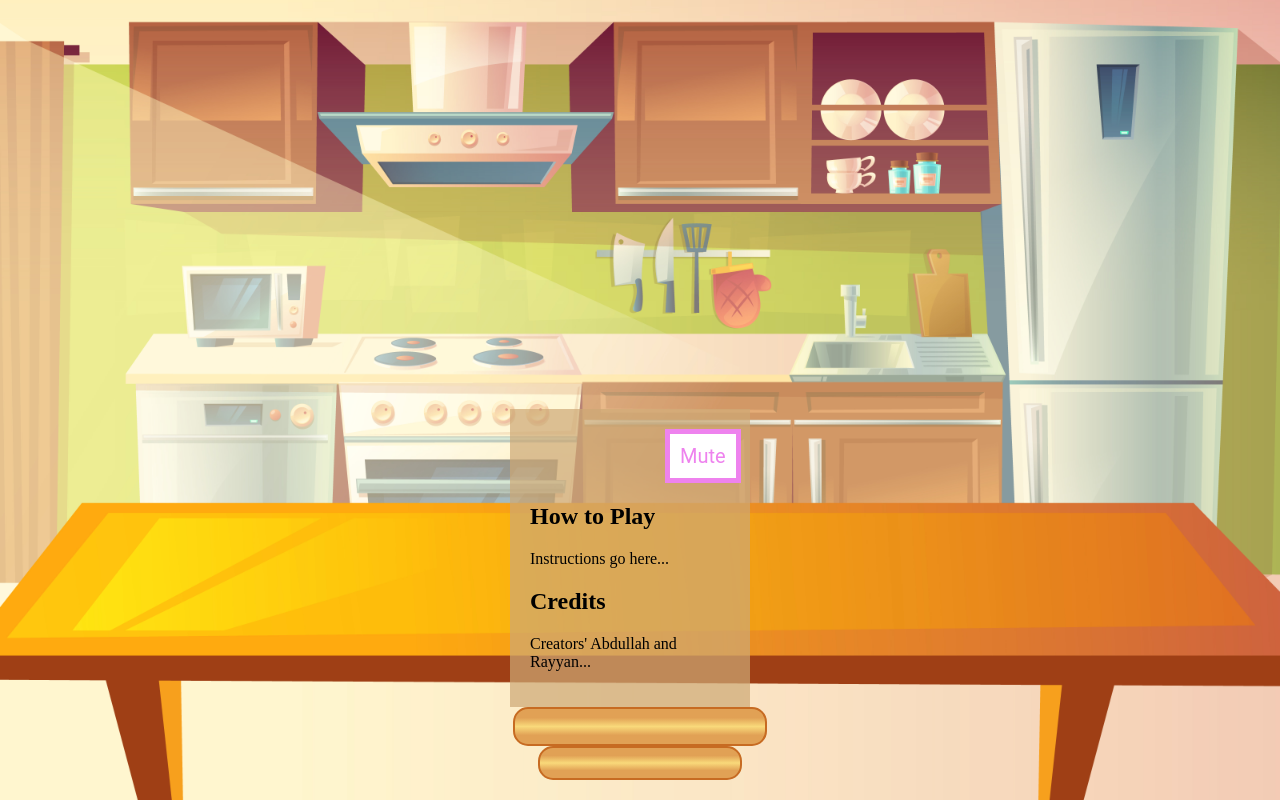
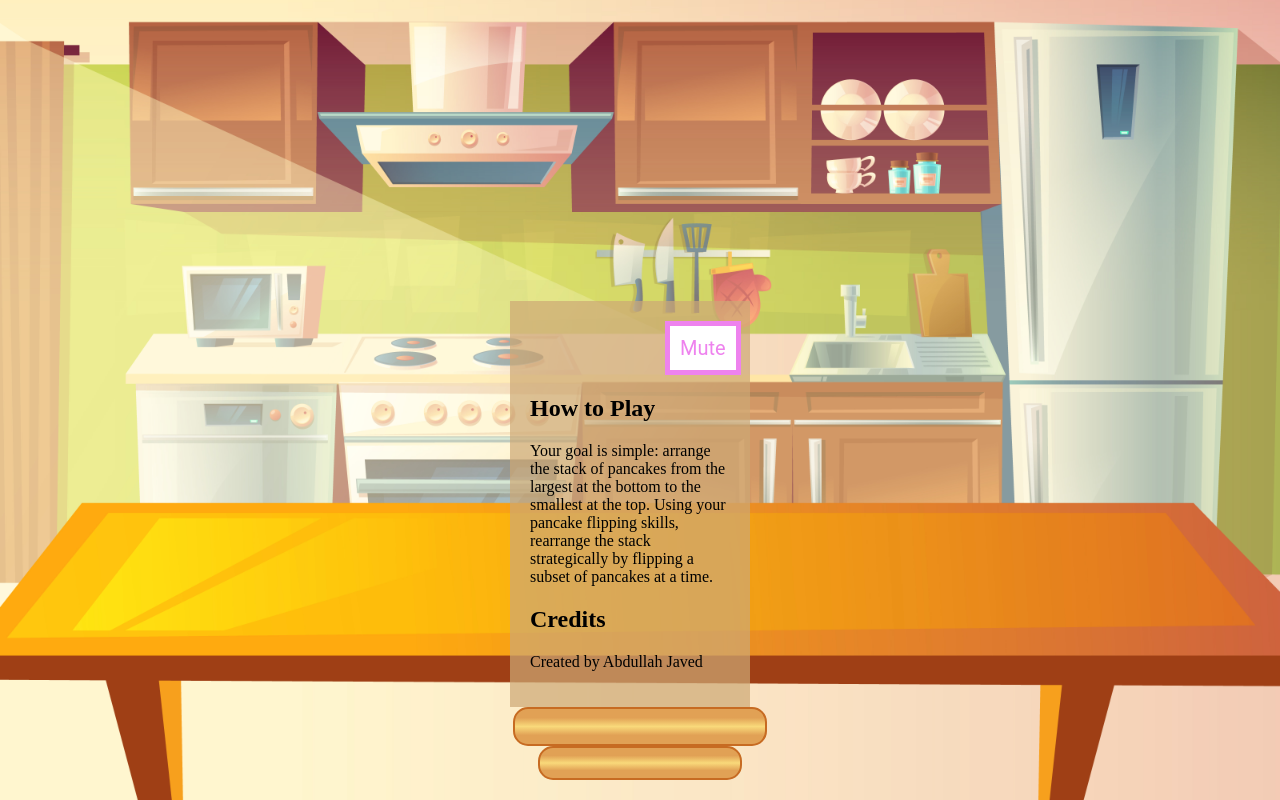
Before and after one commit to tskaj/Pancake-Game, a Flask app: page / in a window 1280 px wide. Run offline with Flask 3, Linux system fonts and the light colour scheme.

Commit message:
Final Commit

```diff
--- a/templates/index.html
+++ b/templates/index.html
@@ -12,9 +12,9 @@
         <div class="sidebar-content">
             <button id="audio-control">Mute</button>
             <h2>How to Play</h2>
-            <p>Instructions go here...</p>
+            <p>Your goal is simple: arrange the stack of pancakes from the largest at the bottom to the smallest at the top. Using your pancake flipping skills, rearrange the stack strategically by flipping a subset of pancakes at a time.</p>
             <h2>Credits</h2>
-            <p>Creators' Abdullah and Rayyan...</p>
+            <p>Created by Abdullah Javed</p>
         </div>
     </div>
 </div>
```
